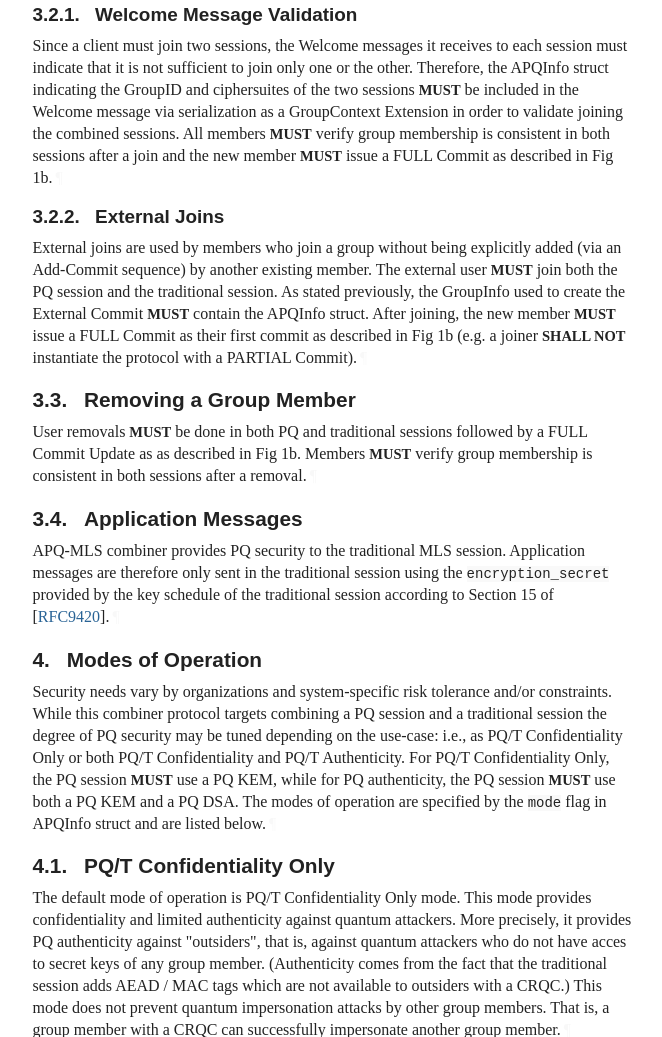
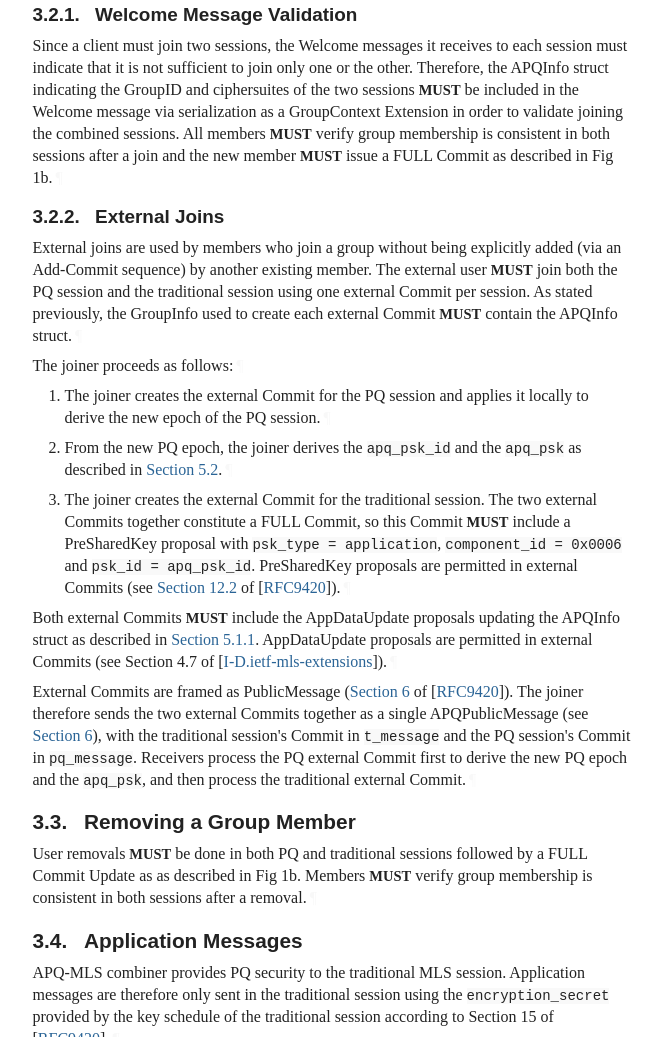
Before and after one commit to mlswg/mls-combiner, a plain HTML site: page draft-ietf-mls-combiner.html in a window 1280 px wide. Shown: the part 4952-5989 px from the top of the page, without its empty margins (92-754 px from the left). Drawn offline with Linux system fonts and the light colour scheme; a web font is replaced by a local one.

Commit message:
Script updating gh-pages from bc11ed8. [ci skip]

```diff
--- a/draft-ietf-mls-combiner.html
+++ b/draft-ietf-mls-combiner.html
@@ -1549,10 +1549,38 @@ a join and the new member <span class="bcp14">MUST</span> issue a FULL Commit as
           </h4>
 <p id="section-3.2.2-1">External joins are used by members who join a group without being explicitly
 added (via an Add-Commit sequence) by another existing member. The external
-user <span class="bcp14">MUST</span> join both the PQ session and the traditional session. As stated
-previously, the GroupInfo used to create the External Commit <span class="bcp14">MUST</span> contain
-the APQInfo struct. After joining, the new member <span class="bcp14">MUST</span> issue a FULL Commit as their first commit
-as described in Fig 1b (e.g. a joiner <span class="bcp14">SHALL NOT</span> instantiate the protocol with a PARTIAL Commit).<a href="#section-3.2.2-1" class="pilcrow">¶</a></p>
+user <span class="bcp14">MUST</span> join both the PQ session and the traditional session using one
+external Commit per session. As stated previously, the GroupInfo used to
+create each external Commit <span class="bcp14">MUST</span> contain the APQInfo struct.<a href="#section-3.2.2-1" class="pilcrow">¶</a></p>
+<p id="section-3.2.2-2">The joiner proceeds as follows:<a href="#section-3.2.2-2" class="pilcrow">¶</a></p>
+<ol start="1" type="1" class="normal type-1" id="section-3.2.2-3">
+<li id="section-3.2.2-3.1">
+              <p id="section-3.2.2-3.1.1">The joiner creates the external Commit for the PQ session and applies
+it locally to derive the new epoch of the PQ session.<a href="#section-3.2.2-3.1.1" class="pilcrow">¶</a></p>
+</li>
+            <li id="section-3.2.2-3.2">
+              <p id="section-3.2.2-3.2.1">From the new PQ epoch, the joiner derives the <code>apq_psk_id</code> and the
+<code>apq_psk</code> as described in <a href="#key-schedule" class="auto internal xref">Section 5.2</a>.<a href="#section-3.2.2-3.2.1" class="pilcrow">¶</a></p>
+</li>
+            <li id="section-3.2.2-3.3">
+              <p id="section-3.2.2-3.3.1">The joiner creates the external Commit for the traditional session.
+The two external Commits together constitute a FULL Commit, so this
+Commit <span class="bcp14">MUST</span> include a PreSharedKey proposal with
+<code>psk_type = application</code>, <code>component_id = 0x0006</code> and
+<code>psk_id = apq_psk_id</code>. PreSharedKey proposals are permitted in external
+Commits (see <span><a href="https://rfc-editor.org/rfc/rfc9420#section-12.2" class="relref">Section 12.2</a> of [<a href="#RFC9420" class="cite xref">RFC9420</a>]</span>).<a href="#section-3.2.2-3.3.1" class="pilcrow">¶</a></p>
+</li>
+          </ol>
+<p id="section-3.2.2-4">Both external Commits <span class="bcp14">MUST</span> include the AppDataUpdate proposals updating
+the APQInfo struct as described in <a href="#updating-apqinfo" class="auto internal xref">Section 5.1.1</a>. AppDataUpdate
+proposals are permitted in external Commits (see Section 4.7 of
+<span>[<a href="#I-D.ietf-mls-extensions" class="cite xref">I-D.ietf-mls-extensions</a>]</span>).<a href="#section-3.2.2-4" class="pilcrow">¶</a></p>
+<p id="section-3.2.2-5">External Commits are framed as PublicMessage (<span><a href="https://rfc-editor.org/rfc/rfc9420#section-6" class="relref">Section 6</a> of [<a href="#RFC9420" class="cite xref">RFC9420</a>]</span>).
+The joiner therefore sends the two external Commits together as a single
+APQPublicMessage (see <a href="#wire-formats" class="auto internal xref">Section 6</a>), with the traditional session's
+Commit in <code>t_message</code> and the PQ session's Commit in <code>pq_message</code>.
+Receivers process the PQ external Commit first to derive the new PQ epoch
+and the <code>apq_psk</code>, and then process the traditional external Commit.<a href="#section-3.2.2-5" class="pilcrow">¶</a></p>
 </section>
 </div>
 </section>
```
Also changed, not shown: draft-ietf-mls-combiner.txt.
